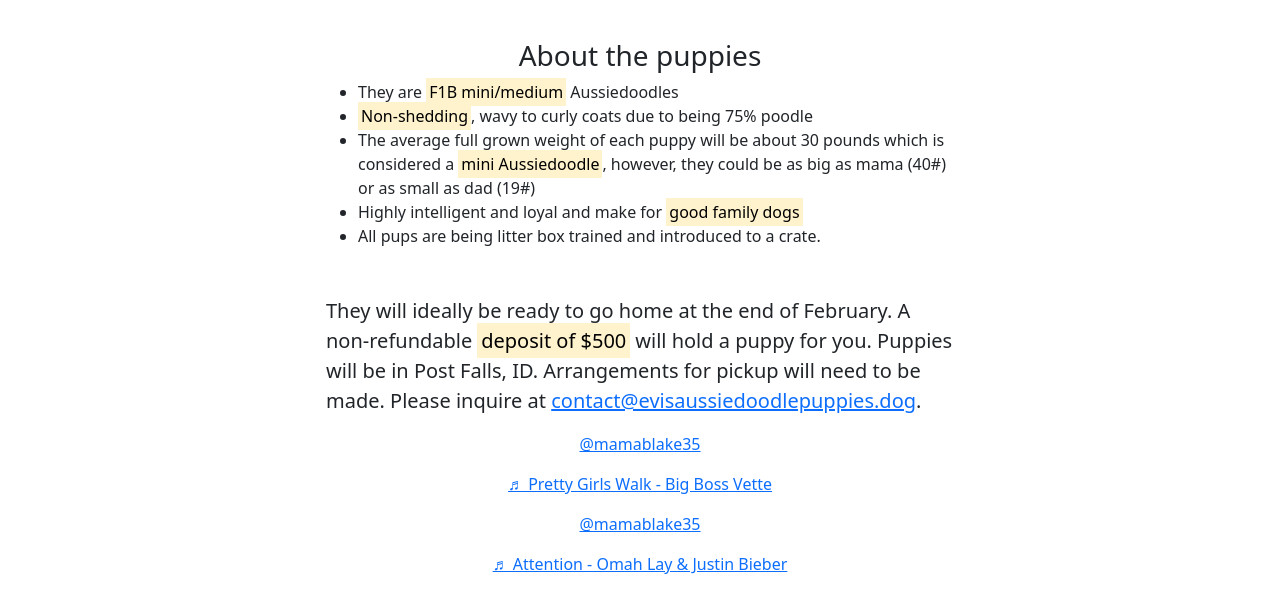
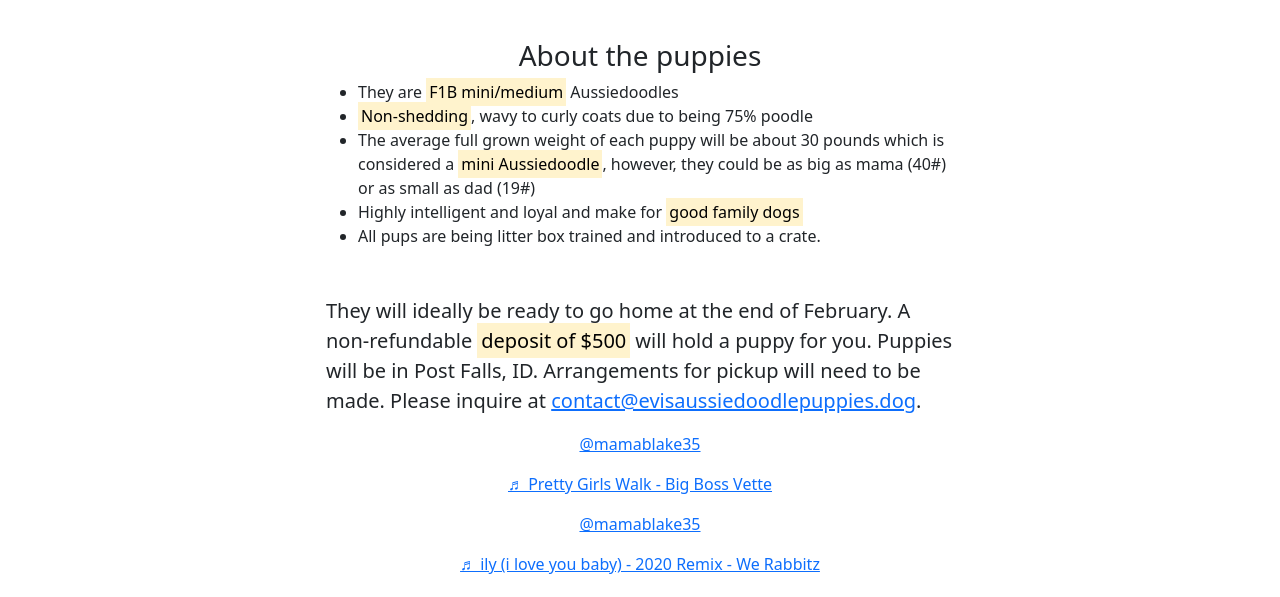
Before and after one commit to kblake/evispuppies, a plain HTML site: page index.html in a window 1280 px wide. Shown: the part 203-800 px from the top of the page. Drawn offline with Linux system fonts and the light colour scheme; a script that the page names is missing.

Commit message:
corrected tik tok videos

```diff
--- a/index.html
+++ b/index.html
@@ -159,7 +159,7 @@
                     <blockquote class="tiktok-embed" cite="https://www.tiktok.com/@mamablake35/video/7198643183549435182" data-video-id="7198643183549435182" style="max-width: 605px;min-width: 325px;" > <section> <a target="_blank" title="@mamablake35" href="https://www.tiktok.com/@mamablake35?refer=embed">@mamablake35</a> <p></p> <a target="_blank" title="♬ Pretty Girls Walk - Big Boss Vette" href="https://www.tiktok.com/music/Pretty-Girls-Walk-7107825905426237442?refer=embed">♬ Pretty Girls Walk - Big Boss Vette</a> </section> </blockquote> <script async src="https://www.tiktok.com/embed.js"></script>
                   </div>
                   <div class="col">
-                <blockquote class="tiktok-embed" cite="https://www.tiktok.com/@mamablake35/video/7188612688593849643" data-video-id="7188612688593849643" style="max-width: 605px;min-width: 325px;" > <section> <a target="_blank" title="@mamablake35" href="https://www.tiktok.com/@mamablake35?refer=embed">@mamablake35</a> <p></p> <a target="_blank" title="♬ Attention - Omah Lay &#38; Justin Bieber" href="https://www.tiktok.com/music/Attention-7065251698466129921?refer=embed">♬ Attention - Omah Lay &#38; Justin Bieber</a> </section> </blockquote> <script async src="https://www.tiktok.com/embed.js"></script>
+                <blockquote class="tiktok-embed" cite="https://www.tiktok.com/@mamablake35/video/7188650830147472686" data-video-id="7188650830147472686" style="max-width: 605px;min-width: 325px;" > <section> <a target="_blank" title="@mamablake35" href="https://www.tiktok.com/@mamablake35?refer=embed">@mamablake35</a> <p></p> <a target="_blank" title="♬ ily (i love you baby) - 2020 Remix - We Rabbitz" href="https://www.tiktok.com/music/ily-i-love-you-baby-6824212566940600322?refer=embed">♬ ily (i love you baby) - 2020 Remix - We Rabbitz</a> </section> </blockquote> <script async src="https://www.tiktok.com/embed.js"></script>
                   </div>
                 </div>
               </div>
```
